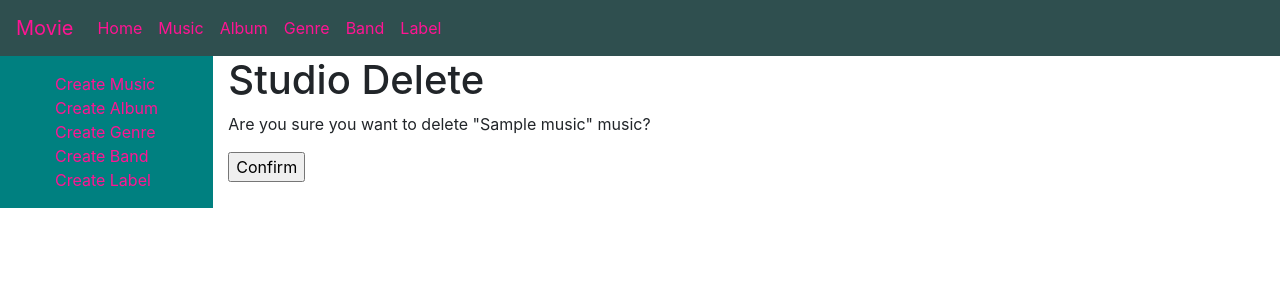
After one commit to Mithilesh-M/music-app-django, a Django app: page /musicapp/music/delete/1 in a window 1280 px wide. The commit adds this page. Shown: the top 300 px of the page. Run offline with Django 3.2, Linux system fonts and the light colour scheme; tables that the repository leaves empty hold one stand-in row (values such as "Sample post"); some libraries are stand-ins or nearby versions.

Commit message:
Add music delete function in music app
Add function for deleting music in app

```diff
--- /dev/null
+++ b/musicapp/templates/musicapp/music_confirm_delete.html
@@ -0,0 +1,10 @@
+{% extends "base_generic.html" %}
+
+{% block content %}
+<form method="post">
+    {% csrf_token %}
+    <h1>Studio Delete</h1>
+    <p>Are you sure you want to delete "{{ object }}" music?</p>
+    <input type="submit" value="Confirm">
+</form>
+{% endblock %}
--- a/musicapp/templates/musicapp/music_list.html
+++ b/musicapp/templates/musicapp/music_list.html
@@ -20,7 +20,7 @@
                       <a href="">{{ music }}</a>
                     </div>
                     <div class="col-sm">
-                        <button class="mybutton" onclick="location.href='';">Delete</button>
+                        <button class="mybutton" onclick="location.href='{% url 'music-delete' music.id %}';">Delete</button>
                     </div>
                     <div class="col-sm">
                         <button class="mybutton" onclick="location.href='{% url 'music-update' music.id %}';">Update</button>
--- a/musicapp/urls.py
+++ b/musicapp/urls.py
@@ -6,4 +6,5 @@ urlpatterns = [
     path('music/', views.MusicListView.as_view(), name='music-list'),
     path('music/create', views.MusicCreateView.as_view(), name='music-create'),
     path('music/update/<int:pk>', views.MusicUpdateView.as_view(), name='music-update'),
+    path('music/delete/<int:pk>', views.MusicDeleteView.as_view(), name='music-delete'),
 ]
--- a/musicapp/views.py
+++ b/musicapp/views.py
@@ -31,3 +31,8 @@ class MusicUpdateView(generic.UpdateView):
     model = Music
     fields = ['title', 'slug', 'album', 'band']
     success_url = reverse_lazy('music-list')
+
+
+class MusicDeleteView(generic.DeleteView):
+    model = Music
+    success_url = reverse_lazy('music-list')
```
